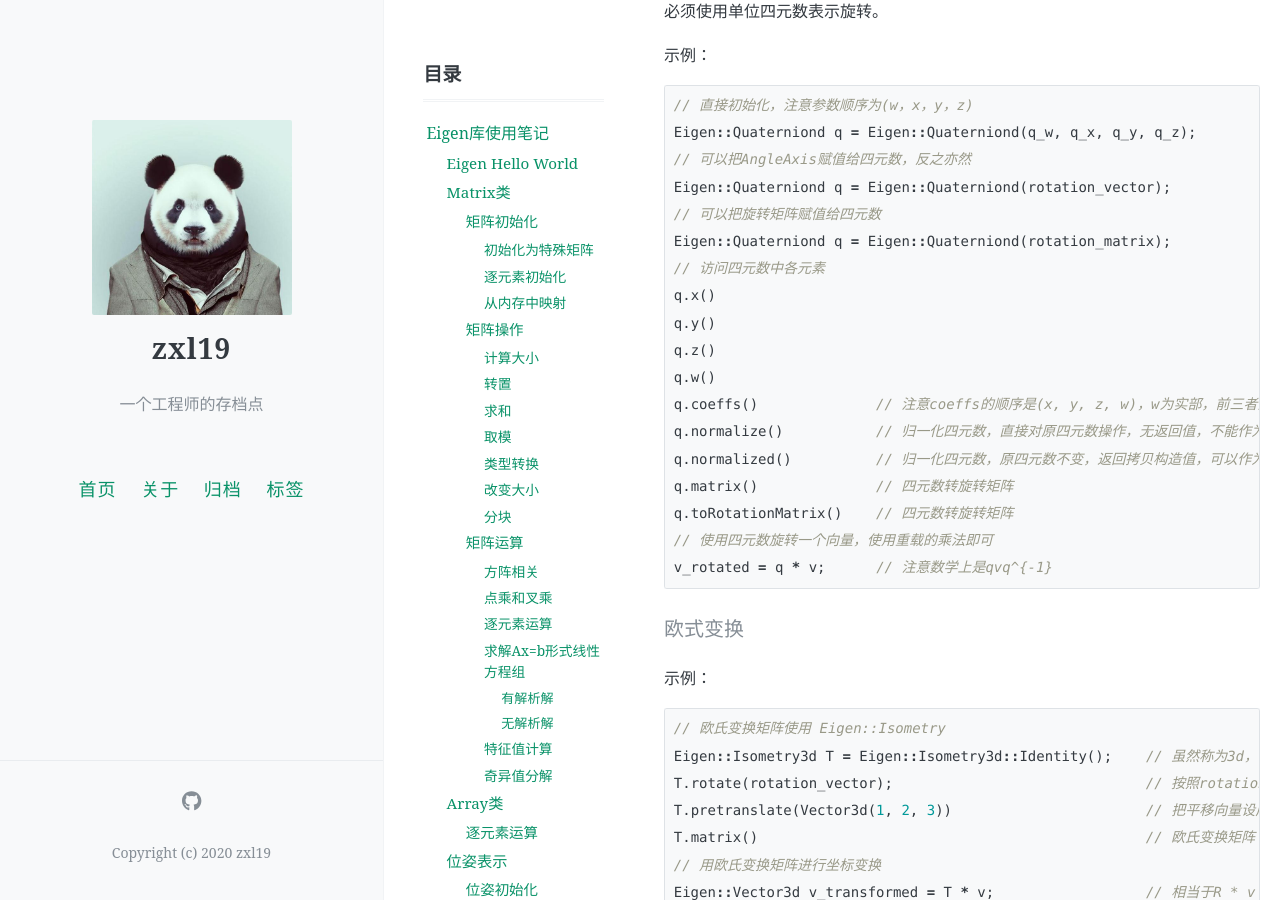
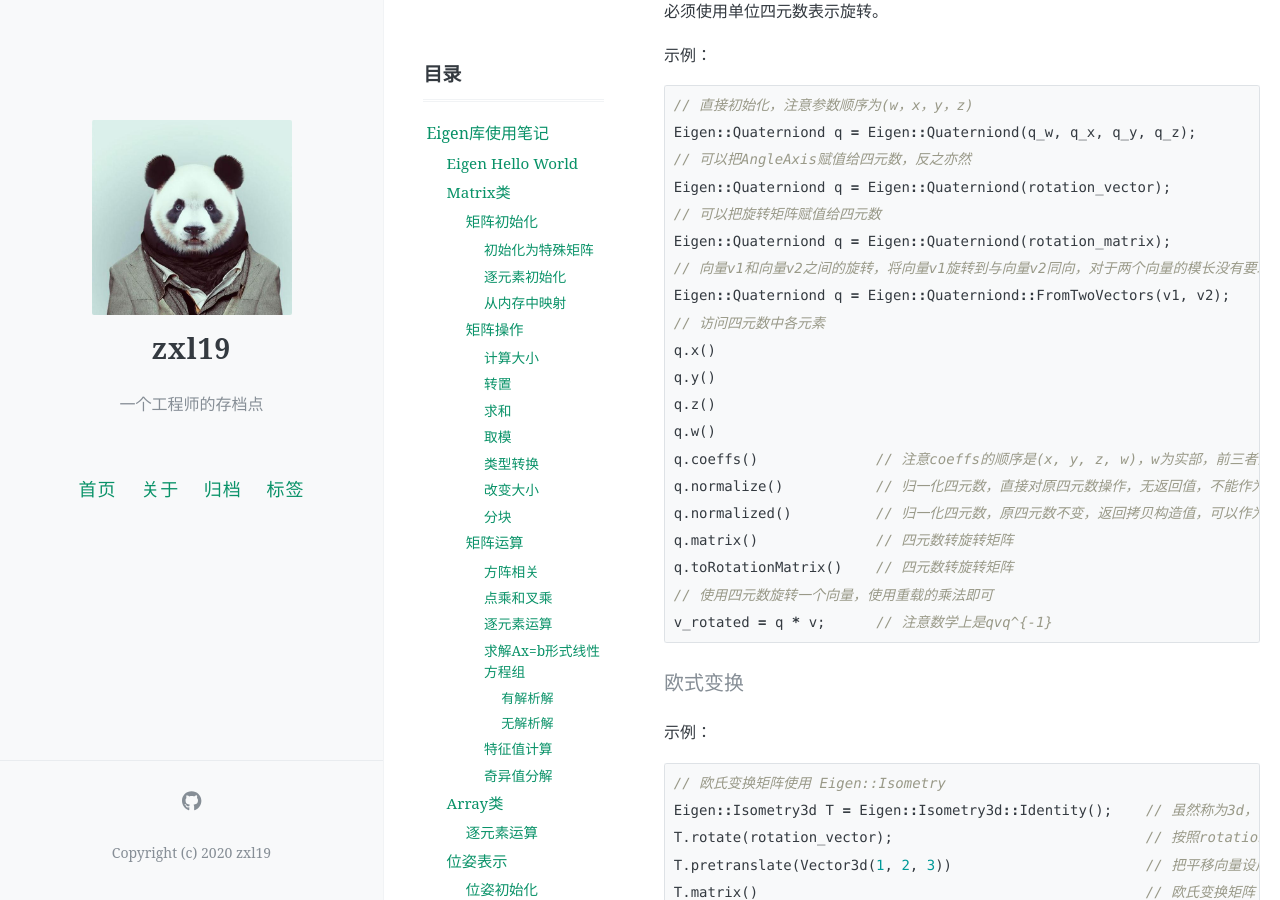
Before and after one commit to zxl19/zxl19.github.io, a Jekyll site: the page built from _posts/2021-08-23-eigen-note.md, in a window 1280 px wide and 900 px high, scrolled down 12061 px. Built offline with Jekyll 4.4.1, drawn with Linux system fonts in a browser that asks for light colours; comment, search, counter and statistics services are not loaded.

Commit message:
Update 2021-08-23-eigen-note.md

```diff
--- a/_posts/2021-08-23-eigen-note.md
+++ b/_posts/2021-08-23-eigen-note.md
@@ -515,6 +515,8 @@ Eigen::Quaterniond q = Eigen::Quaterniond(q_w, q_x, q_y, q_z);
 Eigen::Quaterniond q = Eigen::Quaterniond(rotation_vector);
 // 可以把旋转矩阵赋值给四元数
 Eigen::Quaterniond q = Eigen::Quaterniond(rotation_matrix);
+// 向量v1和向量v2之间的旋转，将向量v1旋转到与向量v2同向，对于两个向量的模长没有要求
+Eigen::Quaterniond q = Eigen::Quaterniond::FromTwoVectors(v1, v2);
 // 访问四元数中各元素
 q.x()
 q.y()
```
